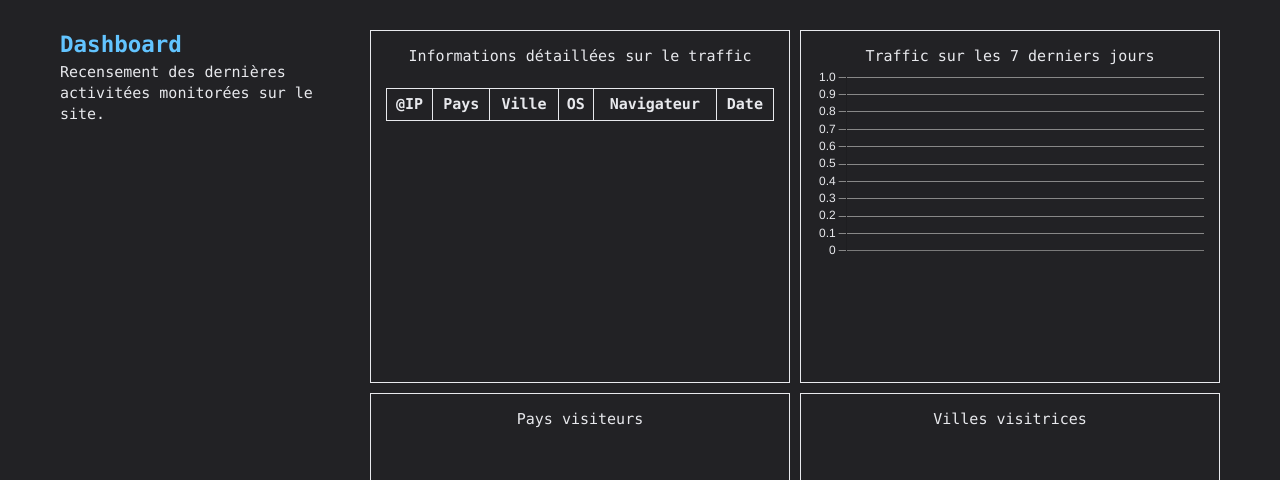
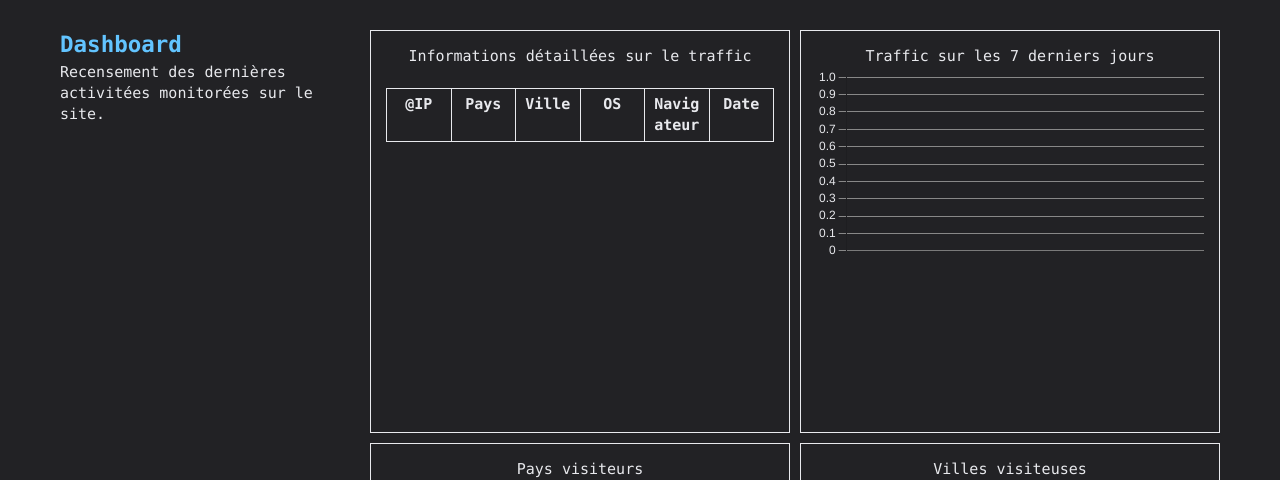
Before and after one commit to mohamed-chamrouk/mohamed.chamrouk.fr, a Python web app: template mohamed_chamrouk_fr/templates/dashboard/dashboard.html in a window 1280 px wide. Shown: the part 162-642 px from the top of the page. Run offline with Jinja, Linux system fonts and the light colour scheme; the template is opened without the code that fills it: most values are stand-ins (such as "Sample title", 1, 10 or a date in 2020); lists and menus that the app fills with data are empty; a map, chart or similar area stays blank.

Commit message:
Ajout d'un nouveau post

```diff
--- a/mohamed_chamrouk_fr/static/css/dashboard.css
+++ b/mohamed_chamrouk_fr/static/css/dashboard.css
@@ -4,6 +4,6 @@
 }
 
 .info-table {
-  height: 300px;
+  height: 350px;
   overflow: scroll;
 }
--- a/mohamed_chamrouk_fr/templates/dashboard/dashboard.html
+++ b/mohamed_chamrouk_fr/templates/dashboard/dashboard.html
@@ -18,10 +18,10 @@ Recensement des dernières activitées monitorées sur le site.
 
 
 <div class="wrapper-dashboard">
-  <div class="to-border" style="grid-area: one;">
+  <div class="to-border" style="grid-area: one">
     <div style="text-align: center">Informations détaillées sur le traffic</div>
     <div class="info-table">
-      <table>
+      <table style="table-layout:fixed; width:100%; height: 100%;">
         <thead>
           <tr>
             <th>@IP</th>
@@ -55,7 +55,7 @@ Recensement des dernières activitées monitorées sur le site.
       <canvas id="myPieChartCountries"></canvas>
   </div>
   <div class="canva3 to-border" style="height: 100%; width: 100%;">
-    <div style="text-align: center">Villes visitrices</div>
+    <div style="text-align: center">Villes visiteuses</div>
       <canvas id="myPieChartCities"></canvas>
   </div>
 </div>
```
Also changed, not shown: mohamed_chamrouk_fr/static/media/blog/blog_dashboard.png (added).
